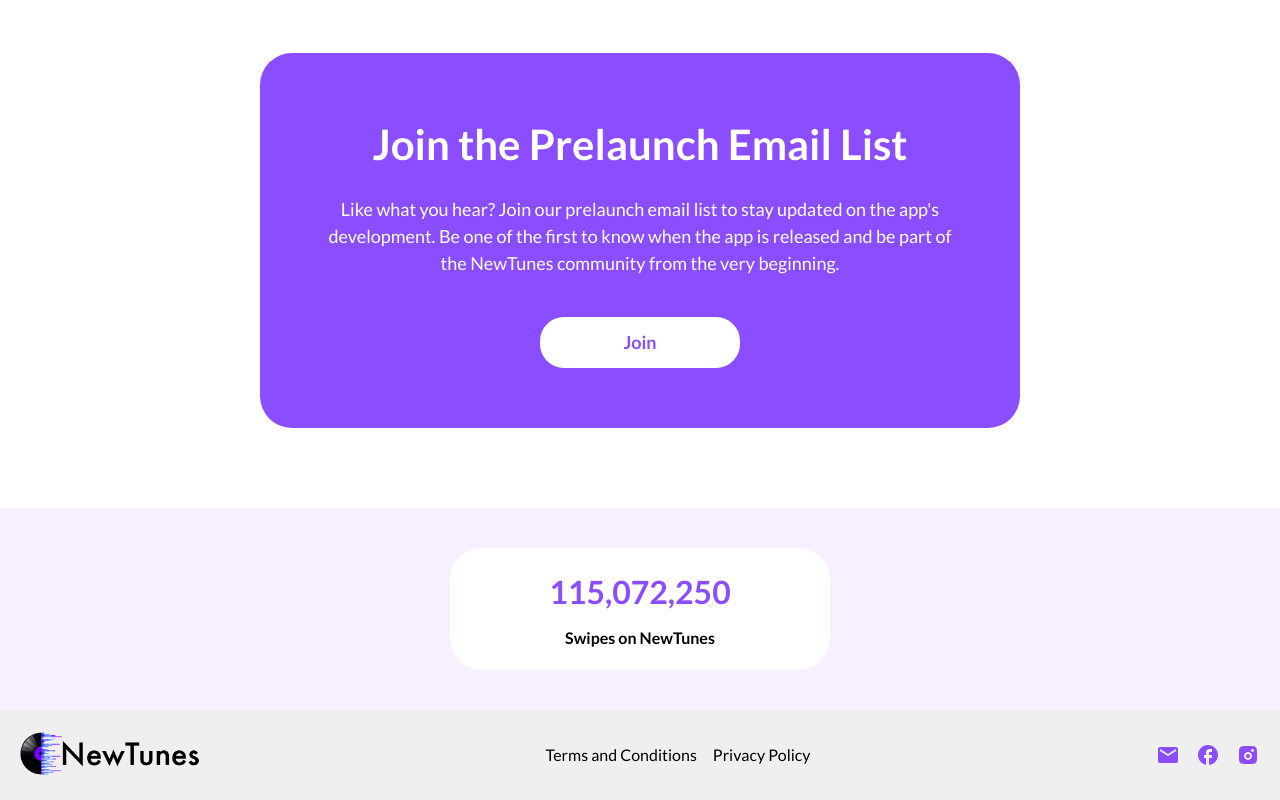
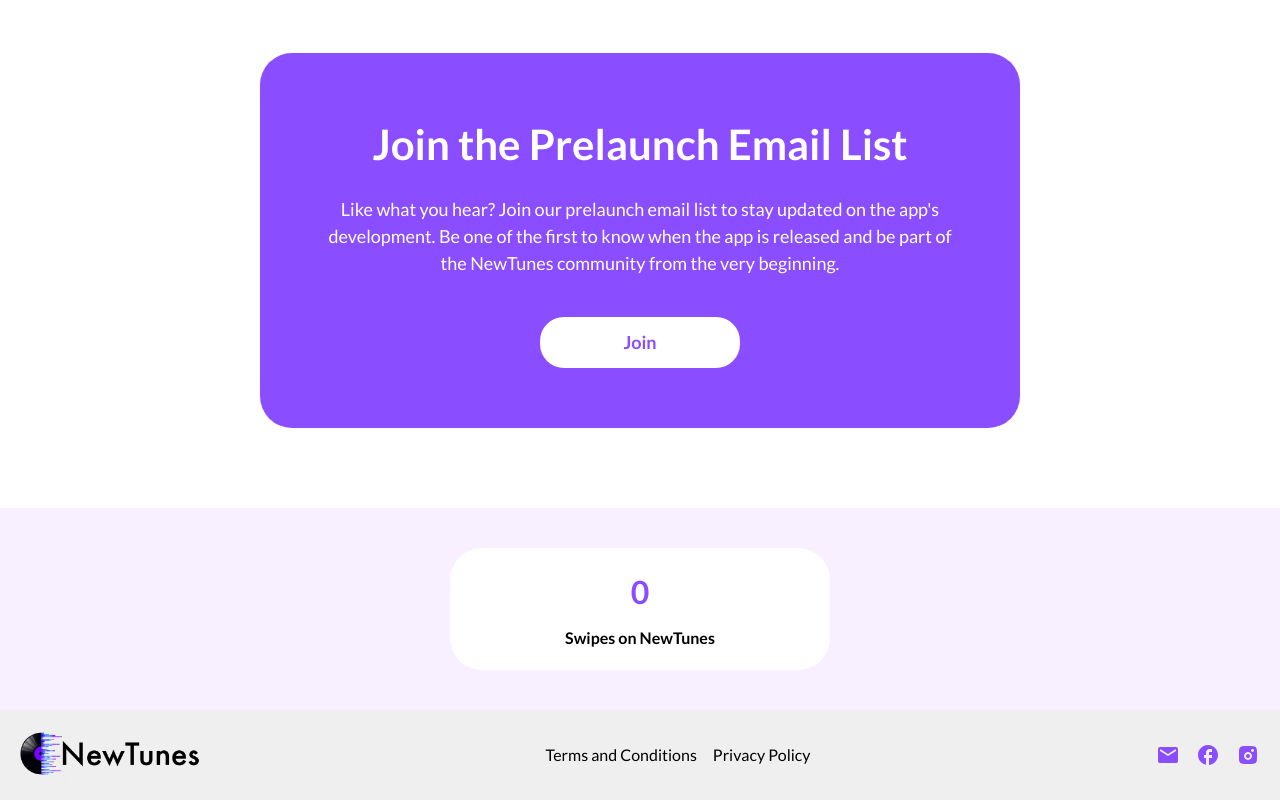
Before and after one commit to iphone201988/New-Tunes-Frontend, a React (Vite) app: page / in a window 1280 px wide. Shown: the part 2777-3577 px from the top of the page. Built offline with nearby package versions, Linux system fonts and the light colour scheme; no server answers.

Commit message:
feat:added swipe counts rpx method

```diff
--- a/src/components/SwipesCount/index.jsx
+++ b/src/components/SwipesCount/index.jsx
@@ -1,12 +1,22 @@
-import React from "react";
+import React, { useEffect, useState } from "react";
+import { supabase } from "../../utils";
 
 const SwipesCounter = () => {
+  const [count, setCount] = useState(0);
+  const fetchSwipeCount = async () => {
+    const { data, error } = await supabase.rpc("count_liked_songs");
+    if (data && !error) setCount(data);
+  };
+
+  useEffect(() => {
+    fetchSwipeCount();
+  }, []);
   return (
     <div className="bg-[#F9F0FF] py-[40px] max-mlg:py-[20px] ">
       <div className="px-[20px] max-w-[1600px] mx-auto">
         <div className="px-[90px] py-[20px] bg-[#FFF] max-w-[380px] rounded-[32px] mx-auto max-md:px-[20px]">
           <h2 className="text-[32px] text-[#8A4DFF] text-center font-bold">
-            115,072,250
+            {count}
           </h2>
           <p className="text-center font-semibold mt-[10px]">
             Swipes on NewTunes
```
